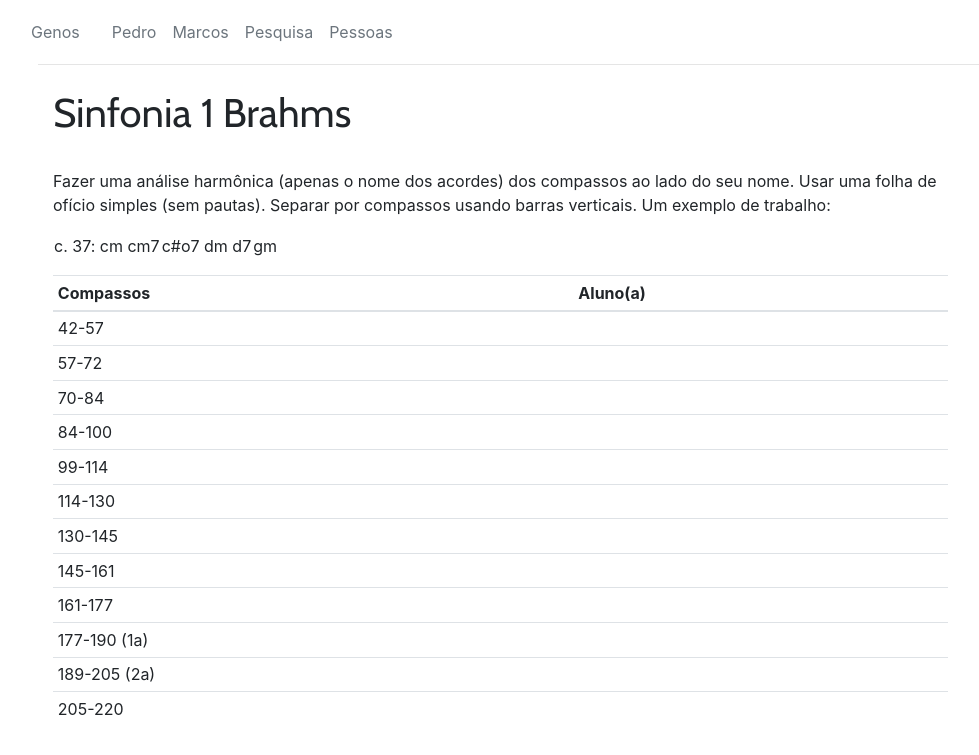
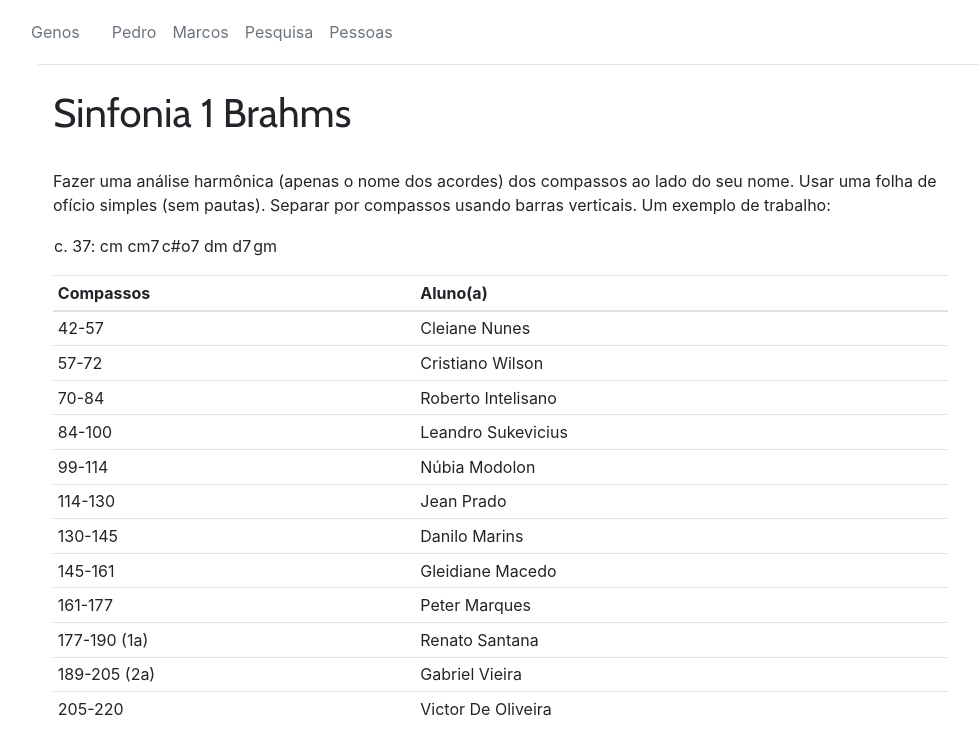
Before and after one commit to kroger/genosmus, a Jekyll site: the page built from _pedro/apoio/trabalho-brahms.md, in a window 1280 px wide. Shown: the top 755 px of the page, without its empty margins (47-1026 px from the left). Built offline with Jekyll 4.4.1, drawn with Linux system fonts in a browser that asks for light colours.

Commit message:
Lista alunos para mini-trabalho da Sinfonia de Brahms

```diff
--- a/_pedro/apoio/trabalho-brahms.md
+++ b/_pedro/apoio/trabalho-brahms.md
@@ -9,18 +9,18 @@
 
 > c. 37: cm cm7 | c#o7 dm d7 | gm
 
-| Compassos    | Aluno(a) |
-| ------------ | -------- |
-| 42-57        |          |
-| 57-72        |          |
-| 70-84        |          |
-| 84-100       |          |
-| 99-114       |          |
-| 114-130      |          |
-| 130-145      |          |
-| 145-161      |          |
-| 161-177      |          |
-| 177-190 (1a) |          |
-| 189-205 (2a) |          |
-| 205-220      |          |
+| Compassos    | Aluno(a)           |
+| ------------ | --------           |
+| 42-57        | Cleiane Nunes      |
+| 57-72        | Cristiano Wilson   |
+| 70-84        | Roberto Intelisano |
+| 84-100       | Leandro Sukevicius |
+| 99-114       | Núbia Modolon      |
+| 114-130      | Jean Prado         |
+| 130-145      | Danilo Marins      |
+| 145-161      | Gleidiane Macedo   |
+| 161-177      | Peter Marques      |
+| 177-190 (1a) | Renato Santana     |
+| 189-205 (2a) | Gabriel Vieira     |
+| 205-220      | Victor De Oliveira |
 {: .table .table-sm}
```
